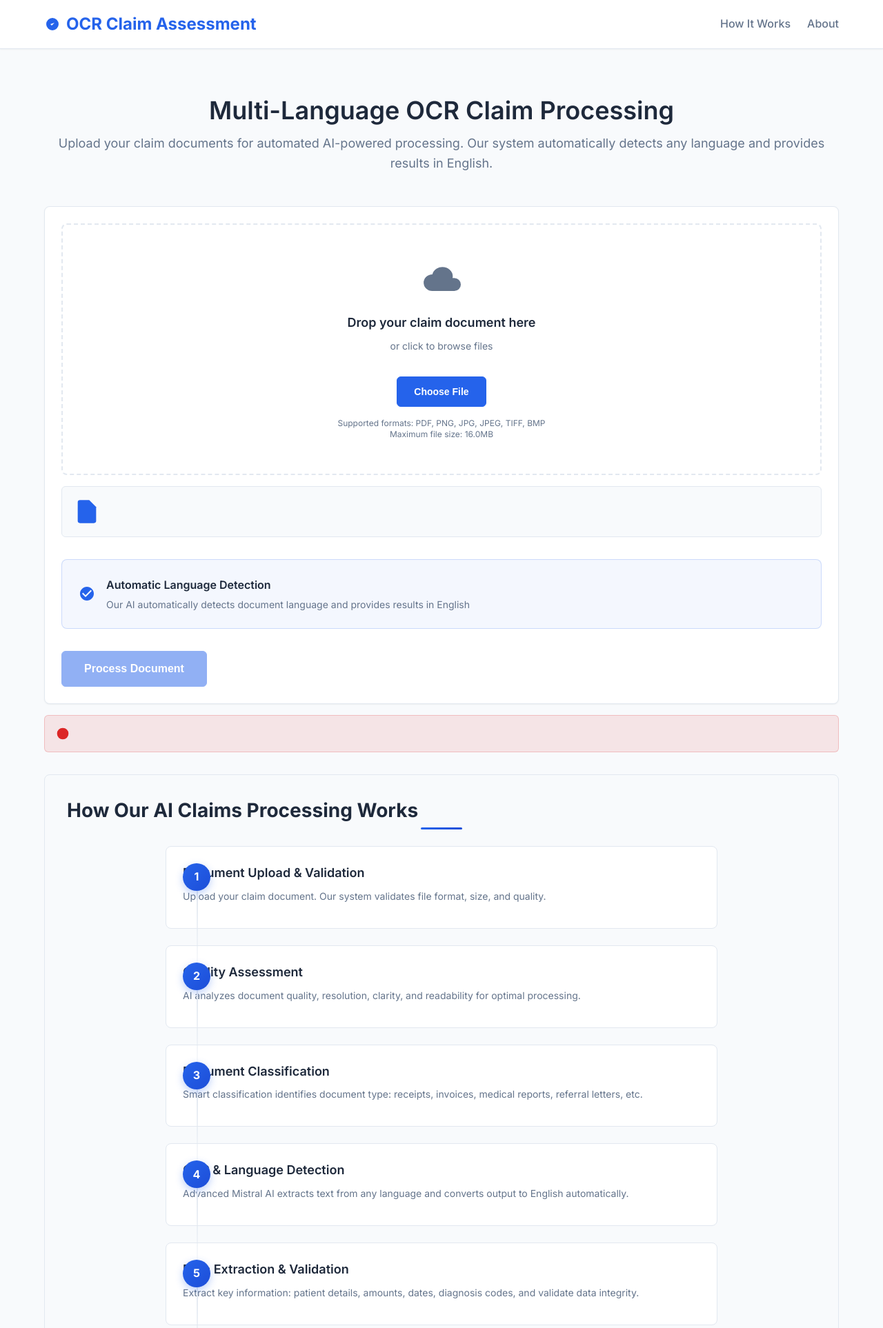
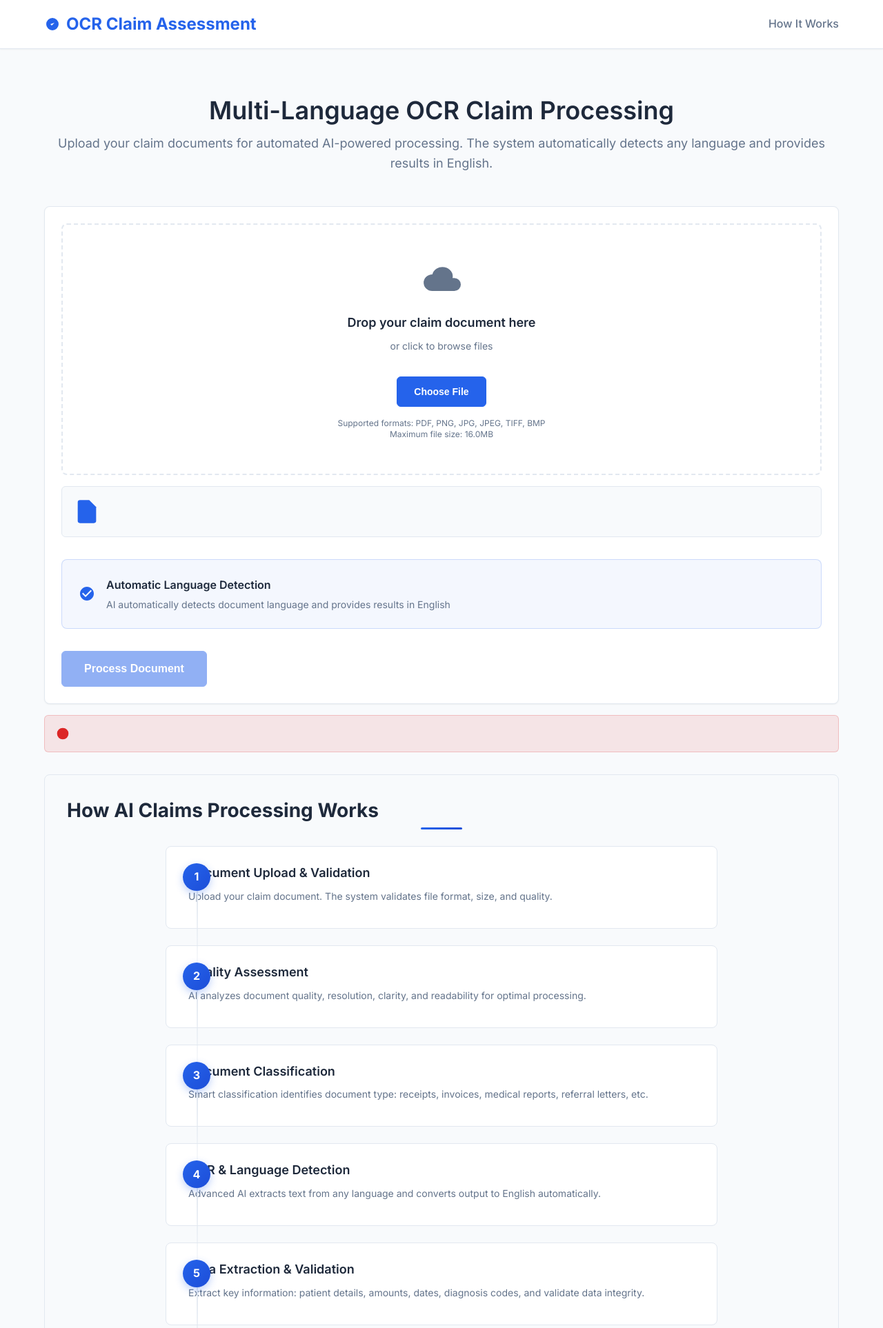
Before and after one commit to MysticHE/ocr-claim-assessment, a Flask app: page / in a window 1280 px wide. Shown: the top 1926 px of the page at 69% size. Run offline with Flask 3, Linux system fonts and the light colour scheme.

Commit message:
UI improvements: Remove 'our' branding, update copyright year, fix layout
- Remove all instances of "our" from front-end UI for neutral tone
- Update copyright year from 2024 to 2025 across all templates
- Remove "About" link from navigation, keeping only "How It Works"
- Fix workflow step alignment by increasing gap and adding margin
- Replace "Mistral" branding with generic "AI" in UI components

🤖 Generated with [Claude Code](https://claude.ai/code)

Co-Authored-By: Claude <noreply@anthropic.com>

```diff
--- a/static/css/components.css
+++ b/static/css/components.css
@@ -1771,7 +1771,7 @@
 
 .workflow-step {
   display: flex;
-  gap: 1.5rem;
+  gap: 2rem;
   align-items: flex-start;
   padding: 1.5rem;
   background: var(--surface-color);
@@ -1820,6 +1820,7 @@
 
 .step-content {
   flex: 1;
+  margin-left: 0.5rem;
 }
 
 .step-title {
--- a/templates/404.html
+++ b/templates/404.html
@@ -51,7 +51,7 @@
 
     <footer>
         <div class="container">
-            <p>&copy; 2024 OCR Claim Assessment System. Built with advanced AI technology for accurate document processing.</p>
+            <p>&copy; 2025 OCR Claim Assessment System. Built with advanced AI technology for accurate document processing.</p>
         </div>
     </footer>
 </body>
--- a/templates/500.html
+++ b/templates/500.html
@@ -37,7 +37,7 @@
                 <h1 style="font-size: 4rem; font-weight: 700; color: var(--text-color); margin-bottom: 1rem;">500</h1>
                 <h2 style="font-size: 2rem; font-weight: 600; color: var(--text-color); margin-bottom: 1rem;">Server Error</h2>
                 <p style="font-size: 1.125rem; color: var(--text-secondary); margin-bottom: 2rem; max-width: 500px; margin-left: auto; margin-right: auto;">
-                    We're experiencing technical difficulties. Our team has been notified and is working to resolve the issue.
+                    We're experiencing technical difficulties. The team has been notified and is working to resolve the issue.
                 </p>
 
                 <div class="alert alert-info" style="max-width: 600px; margin: 0 auto 2rem;">
@@ -64,7 +64,7 @@
 
     <footer>
         <div class="container">
-            <p>&copy; 2024 OCR Claim Assessment System. Built with advanced AI technology for accurate document processing.</p>
+            <p>&copy; 2025 OCR Claim Assessment System. Built with advanced AI technology for accurate document processing.</p>
         </div>
     </footer>
 
--- a/templates/enhanced_results.html
+++ b/templates/enhanced_results.html
@@ -403,7 +403,7 @@
             <div class="extracted-text">
                 <h4 class="extracted-text-title">
                     <span>Original OCR Text</span>
-                    <span class="ai-badge">{{ result.ai_engines_used[0] if result.ai_engines_used else 'Mistral' }} OCR</span>
+                    <span class="ai-badge">{{ result.ai_engines_used[0] if result.ai_engines_used else 'AI' }} OCR</span>
                 </h4>
                 <div class="extracted-text-content">{{ result.ocr_text }}</div>
             </div>
@@ -434,7 +434,7 @@
 
     <footer>
         <div class="container">
-            <p>&copy; 2024 OCR Claim Assessment System. Enhanced with AI-powered analysis.</p>
+            <p>&copy; 2025 OCR Claim Assessment System. Enhanced with AI-powered analysis.</p>
         </div>
     </footer>
 
--- a/templates/index.html
+++ b/templates/index.html
@@ -23,7 +23,6 @@
                 <nav>
                     <ul class="nav-links">
                         <li><a href="#workflow">How It Works</a></li>
-                        <li><a href="#about">About</a></li>
                     </ul>
                 </nav>
             </div>
@@ -36,7 +35,7 @@
                 <h1>Multi-Language OCR Claim Processing</h1>
                 <p class="page-subtitle">
                     Upload your claim documents for automated AI-powered processing.
-                    Our system automatically detects any language and provides results in English.
+                    The system automatically detects any language and provides results in English.
                 </p>
             </div>
 
@@ -115,7 +114,7 @@
                             </div>
                             <div class="detection-text">
                                 <div class="detection-title">Automatic Language Detection</div>
-                                <div class="detection-subtitle">Our AI automatically detects document language and provides results in English</div>
+                                <div class="detection-subtitle">AI automatically detects document language and provides results in English</div>
                             </div>
                         </div>
 
@@ -157,13 +156,13 @@
 
             <!-- Workflow Process -->
             <div id="workflow" class="workflow-section mt-8">
-                <h2 class="workflow-title">How Our AI Claims Processing Works</h2>
+                <h2 class="workflow-title">How AI Claims Processing Works</h2>
                 <div class="workflow-steps">
                     <div class="workflow-step">
                         <div class="step-number">1</div>
                         <div class="step-content">
                             <div class="step-title">Document Upload & Validation</div>
-                            <div class="step-description">Upload your claim document. Our system validates file format, size, and quality.</div>
+                            <div class="step-description">Upload your claim document. The system validates file format, size, and quality.</div>
                         </div>
                     </div>
                     <div class="workflow-step">
@@ -184,7 +183,7 @@
                         <div class="step-number">4</div>
                         <div class="step-content">
                             <div class="step-title">OCR & Language Detection</div>
-                            <div class="step-description">Advanced Mistral AI extracts text from any language and converts output to English automatically.</div>
+                            <div class="step-description">Advanced AI extracts text from any language and converts output to English automatically.</div>
                         </div>
                     </div>
                     <div class="workflow-step">
@@ -222,7 +221,7 @@
 
     <footer>
         <div class="container">
-            <p>&copy; 2024 OCR Claim Assessment System. Built with advanced AI technology for accurate document processing.</p>
+            <p>&copy; 2025 OCR Claim Assessment System. Built with advanced AI technology for accurate document processing.</p>
         </div>
     </footer>
 
--- a/templates/results.html
+++ b/templates/results.html
@@ -324,7 +324,7 @@
 
     <footer>
         <div class="container">
-            <p>&copy; 2024 OCR Claim Assessment System. Built with advanced AI technology for accurate document processing.</p>
+            <p>&copy; 2025 OCR Claim Assessment System. Built with advanced AI technology for accurate document processing.</p>
         </div>
     </footer>
 
```
